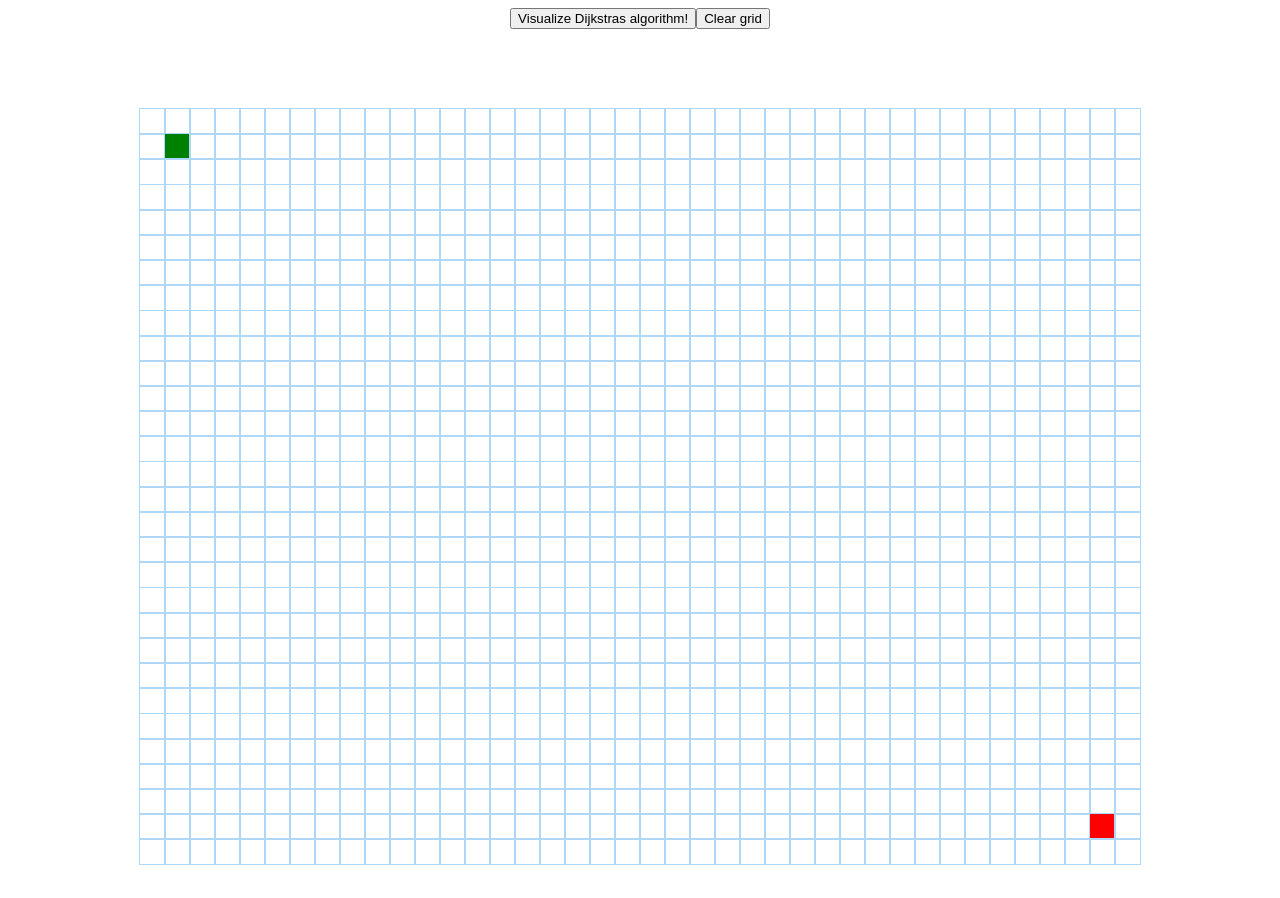
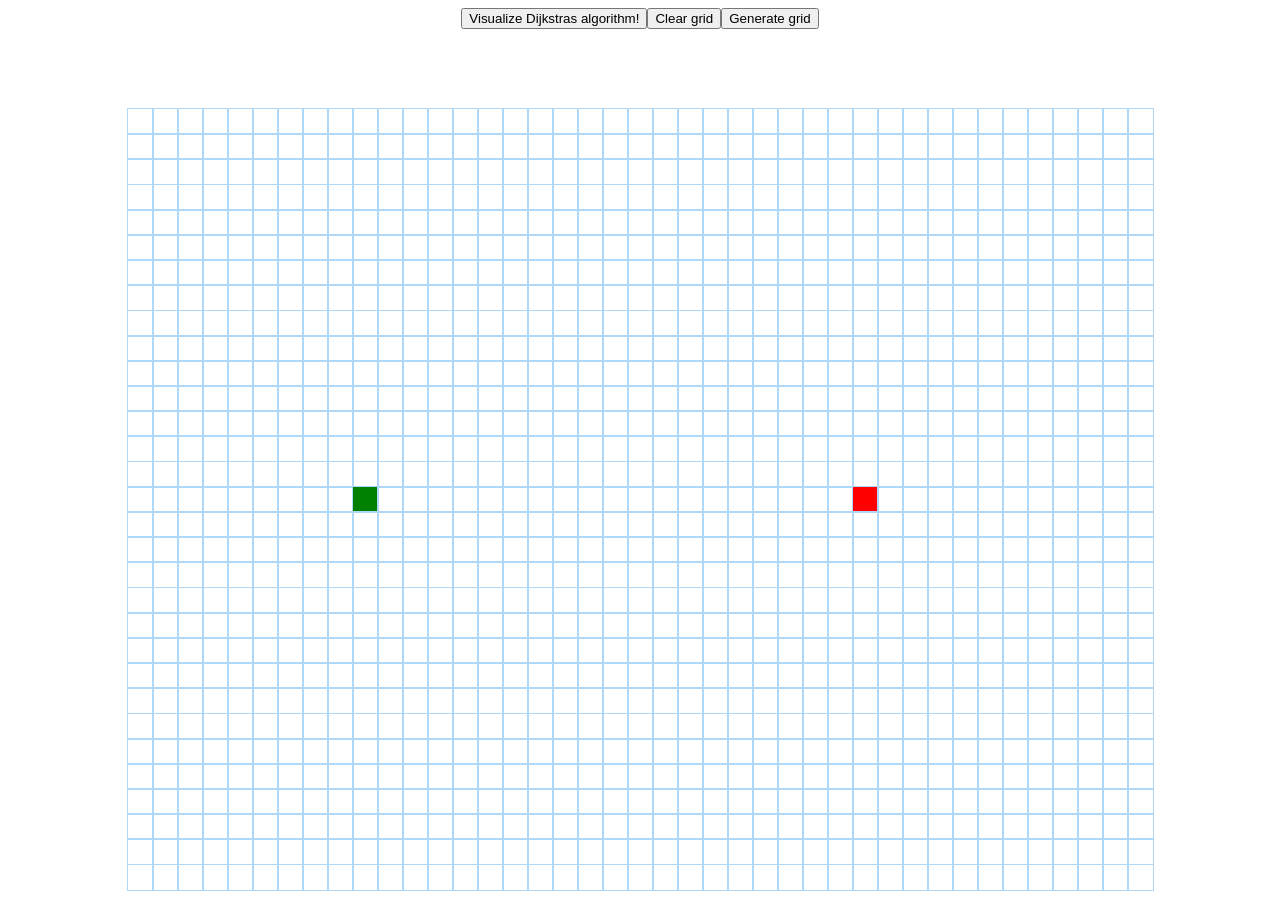
Before and after one commit to egortrussov/pathfinding-visualizer, a React (Create React App) app: page / in a window 1280 px wide. Before the commit the page ends 873 px from the top, so only its background shows below. Built offline with nearby package versions, Linux system fonts and the light colour scheme.

Commit message:
Added automatic grid generation function

```diff
--- a/src/PathfindingVisualizer/PathfindingVisualizer.jsx
+++ b/src/PathfindingVisualizer/PathfindingVisualizer.jsx
@@ -3,16 +3,17 @@ import Node from './Node/Node'
 
 // Algorightms
 import { dijkstra, getNodesInShortestPathOrder } from '../algorithms/dijkstra'
+import { generateSimpleGrid } from '../algorithms/gridAlgorithms'
 
 // CSS
 import './PathfindingVisualizer.css'
 
-const START_NODE_ROW = 1;
-const START_NODE_COL = 1;
-const FINISH_NODE_ROW = 28;
-const FINISH_NODE_COL = 38;
-const GRID_WIDTH = 40;
-const GRID_HEIGHT = 30;
+const START_NODE_ROW = 15;
+const START_NODE_COL = 9;
+const FINISH_NODE_ROW = 15;
+const FINISH_NODE_COL = 29;
+const GRID_WIDTH = 41;
+const GRID_HEIGHT = 31;
 
 let newGrid;
 
@@ -98,6 +99,13 @@ export default class PathfindingVisualizer extends Component {
         clearNewGrid();
     }
 
+    generateGrid() {
+        const { grid } = this.state;
+        newGrid = generateSimpleGrid(grid, GRID_WIDTH - 1, GRID_HEIGHT - 1);
+
+        this.setState({ grid: newGrid })
+    }
+
     handleMouseUp() {
         this.setState({
             mouseIsPressed: false
@@ -113,6 +121,7 @@ export default class PathfindingVisualizer extends Component {
             <>
                 <button onClick={ () => this.visualizeDijkstra() }>Visualize Dijkstras algorithm!</button>
                 <button onClick={ () => this.clearGrid() }>Clear grid</button>
+                <button onClick={ () => this.generateGrid() }>Generate grid</button>
                 <div className="grid">
                     {
                         grid.map((row, rowInd) => {
--- /dev/null
+++ b/src/algorithms/gridAlgorithms.js
@@ -0,0 +1,54 @@
+export function generateSimpleGrid(grid, width, height) {
+    // Set walls around the grid
+    for (let row = 0; row <= height; row++) {
+        const nodeLeft = grid[row][0],
+            nodeRight = grid[row][width];
+        nodeLeft.isWall = true;
+        nodeRight.isWall = true;
+        grid[row][0] = nodeLeft;
+        grid[row][width] = nodeRight;
+    }
+    for (let col = 0; col <= width; col++) {
+        const nodeTop = grid[0][col],
+            nodeBottom = grid[height][col];
+        nodeTop.isWall = true;
+        nodeBottom.isWall = true;
+        grid[0][col] = nodeTop;
+        grid[height][col] = nodeBottom;
+    }
+
+    // Set all even cols and rows
+    for (let row = 2; row <= height; row += 2)
+        for (let col = 1; col <= width; col++) {
+            const node = grid[row][col];
+            node.isWall = true;
+            grid[row][col] = node;
+        }
+    for (let col = 2; col <= width; col += 2)
+        for (let row = 1; row <= height; row++) {
+            const node = grid[row][col];
+            node.isWall = true;
+            grid[row][col] = node;
+        }
+
+    // Create random paths between cells
+    for (let row = 1; row < height; row += 2) {
+        for (let col = 1; col < width; col += 2) {
+            const randomChoice = Math.ceil(Math.random() * 10) % 2;
+            // 0 for top, 1 for right
+            if (row === 1 && col === width - 1)
+                continue;
+            if (row === 1 || randomChoice && col !== width - 1) {
+                const node = grid[row][col + 1];
+                node.isWall = false;
+                grid[row][col + 1] = node;
+            } else {
+                const node = grid[row - 1][col];
+                node.isWall = false;
+                grid[row - 1][col] = node;
+            }
+        }
+    }
+
+    return grid;
+}
```
